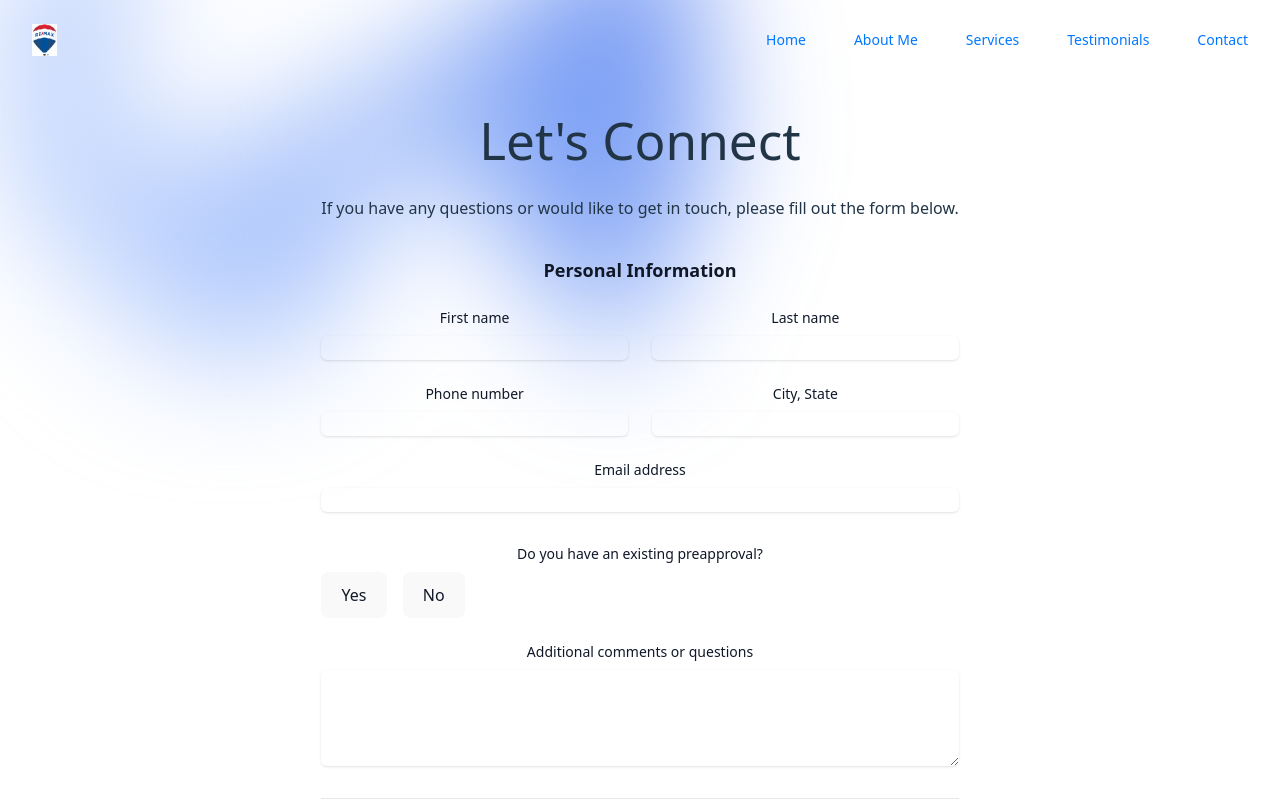
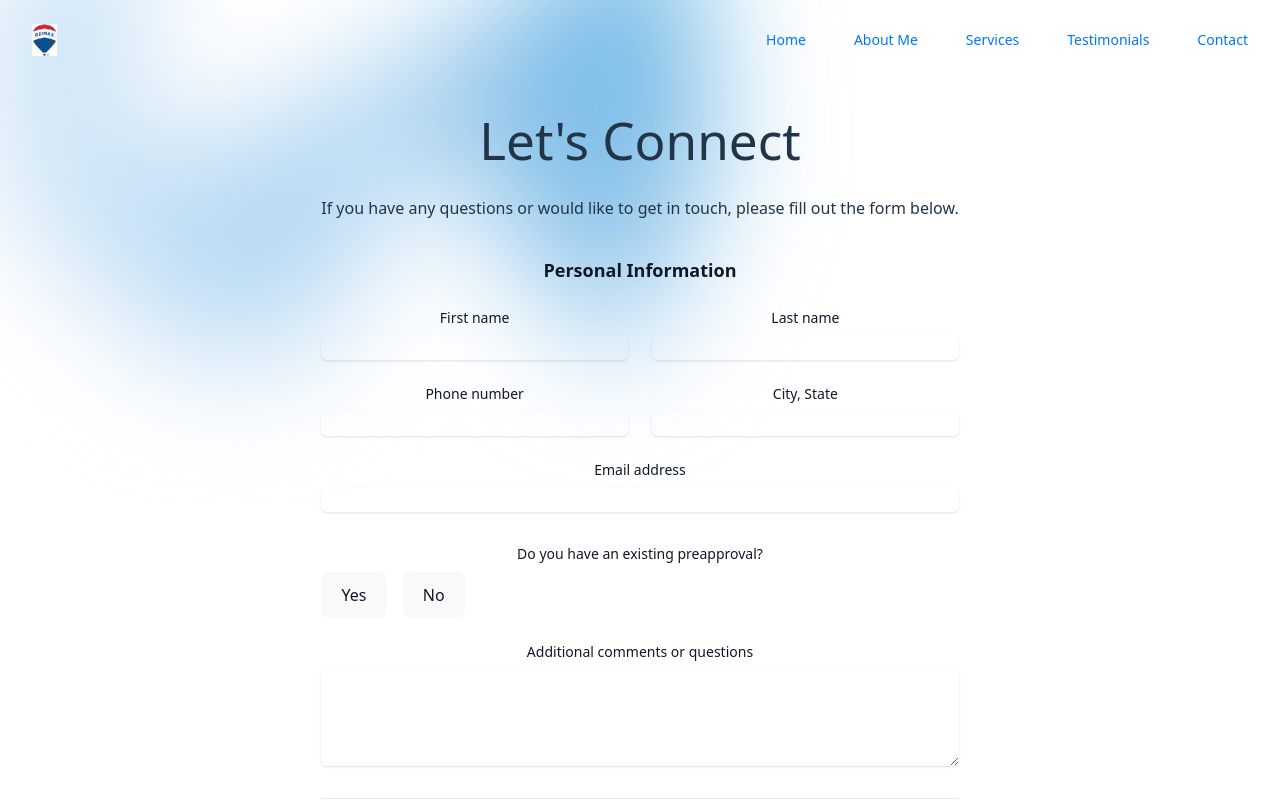
Before and after one commit to mellinwood1023/FCarberry_Site, a React (Vite) app: page /contact in a window 1280 px wide. Shown: the top 801 px of the page. Built offline with nearby package versions, Linux system fonts and the light colour scheme; the HTML template or start-up script is replaced by a standard one.

Commit message:
updated color gradient

```diff
--- a/src/components/Hero.tsx
+++ b/src/components/Hero.tsx
@@ -127,7 +127,7 @@ export default function Hero() {
               clipPath:
                 'polygon(74.1% 44.1%, 100% 61.6%, 97.5% 26.9%, 85.5% 0.1%, 80.7% 2%, 72.5% 32.5%, 60.2% 62.4%, 52.4% 68.1%, 47.5% 58.3%, 45.2% 34.5%, 27.5% 76.7%, 0.1% 64.9%, 17.9% 100%, 27.6% 76.8%, 76.1% 97.7%, 74.1% 44.1%)',
             }}
-            className="relative left-[calc(50%-11rem)] aspect-1155/678 w-144.5 -translate-x-1/2 rotate-30 bg-gradient-to-tr from-white to-blue-700 opacity-70 sm:left-[calc(50%-30rem)] sm:w-288.75"
+            className="relative left-[calc(50%-11rem)] aspect-1155/678 w-144.5 -translate-x-1/2 rotate-30 bg-gradient-to-tr from-white to-sky-600 opacity-70 sm:left-[calc(50%-30rem)] sm:w-288.75"
           />
         </div>
       </div>
--- a/src/pages/About.tsx
+++ b/src/pages/About.tsx
@@ -27,7 +27,7 @@ const About: React.FC = () => {
               clipPath:
                 'polygon(74.1% 44.1%, 100% 61.6%, 97.5% 26.9%, 85.5% 0.1%, 80.7% 2%, 72.5% 32.5%, 60.2% 62.4%, 52.4% 68.1%, 47.5% 58.3%, 45.2% 34.5%, 27.5% 76.7%, 0.1% 64.9%, 17.9% 100%, 27.6% 76.8%, 76.1% 97.7%, 74.1% 44.1%)',
             }}
-            className="relative left-[calc(50%-11rem)] aspect-1155/678 w-144.5 -translate-x-1/2 rotate-30 bg-gradient-to-tr from-white to-blue-700 opacity-70 sm:left-[calc(50%-30rem)] sm:w-288.75"
+            className="relative left-[calc(50%-11rem)] aspect-1155/678 w-144.5 -translate-x-1/2 rotate-30 bg-gradient-to-tr from-white to-sky-600 opacity-70 sm:left-[calc(50%-30rem)] sm:w-288.75"
           />
         </div>
         </div>
--- a/src/pages/Contact.tsx
+++ b/src/pages/Contact.tsx
@@ -20,7 +20,7 @@ const Contact: React.FC = () => {
               clipPath:
                 'polygon(74.1% 44.1%, 100% 61.6%, 97.5% 26.9%, 85.5% 0.1%, 80.7% 2%, 72.5% 32.5%, 60.2% 62.4%, 52.4% 68.1%, 47.5% 58.3%, 45.2% 34.5%, 27.5% 76.7%, 0.1% 64.9%, 17.9% 100%, 27.6% 76.8%, 76.1% 97.7%, 74.1% 44.1%)',
             }}
-            className="relative left-[calc(50%-11rem)] aspect-1155/678 w-144.5 -translate-x-1/2 rotate-30 bg-gradient-to-tr from-white to-blue-700 opacity-70 sm:left-[calc(50%-30rem)] sm:w-288.75"
+            className="relative left-[calc(50%-11rem)] aspect-1155/678 w-144.5 -translate-x-1/2 rotate-30 bg-gradient-to-tr from-white to-sky-600 opacity-70 sm:left-[calc(50%-30rem)] sm:w-288.75"
           />
         </div>
     </div>
--- a/src/pages/Services.tsx
+++ b/src/pages/Services.tsx
@@ -69,7 +69,7 @@ const Services: React.FC = () => {
               clipPath:
                 'polygon(74.1% 4.1%, 100% 61.6%, 47.5% 26.9%, 85.5% 0.1%, 80.7% 2%, 72.5% 32.5%, 60.2% 62.4%, 52.4% 68.1%, 47.5% 58.3%, 45.2% 34.5%, 27.5% 76.7%, 0.1% 64.9%, 17.9% 100%, 27.6% 76.8%, 76.1% 97.7%, 74.1% 44.1%)',
             }}
-            className="relative left-[calc(50%-11rem)] aspect-1155/678 w-144.5 -translate-x-1/2 rotate-30 bg-gradient-to-tr from-white to-blue-700 opacity-70 sm:left-[calc(50%-30rem)] sm:w-288.75"
+            className="relative left-[calc(50%-11rem)] aspect-1155/678 w-144.5 -translate-x-1/2 rotate-30 bg-gradient-to-tr from-white to-sky-600 opacity-70 sm:left-[calc(50%-30rem)] sm:w-288.75"
           />
         </div>
 
```
